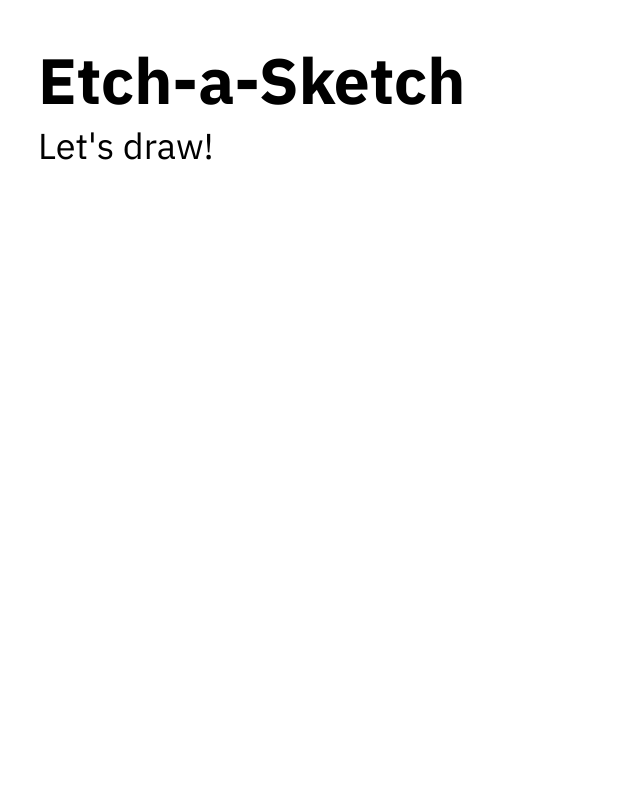
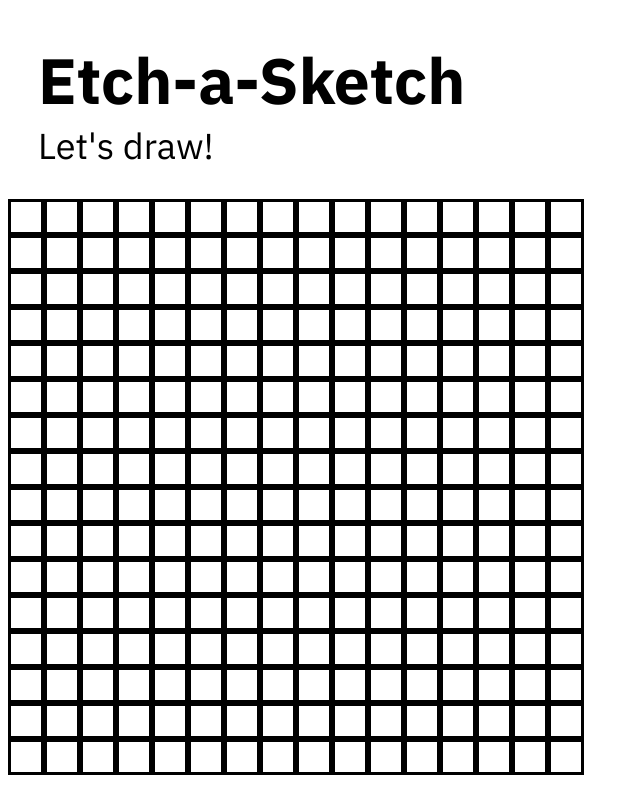
Before and after one commit to derrick235/etch-a-sketch, a plain HTML site: page index.html in a window 1280 px wide. Shown: the whole page, without its empty margins (0-640 px from the left). Drawn offline with Linux system fonts and the light colour scheme.

Commit message:
Add draft of 16x16 square grid
Use Js to add a 16x16 square grid with a border
to differentiate each div.

```diff
--- a/script.js
+++ b/script.js
@@ -0,0 +1,13 @@
+const grid = document.querySelector(".grid");
+
+// add grid of 16x16 square divs
+for (let i = 0; i < 16; i++) {
+  let row = document.createElement("div");
+  row.classList.add("row");
+  grid.appendChild(row);
+  for (let j = 0; j < 16; j++) {
+    let gridBox = document.createElement("div");
+    gridBox.classList.add("grid-box");
+    row.appendChild(gridBox);
+  }
+}
--- a/style.css
+++ b/style.css
@@ -17,3 +17,18 @@ body {
   font-weight: 400;
   margin: 0px;
 }
+
+.grid, .row {
+  display: flex;
+}
+
+.grid {
+  flex-direction: column;
+}
+
+.grid-box {
+  height: 30px;
+  width: 30px;
+  border: 3px solid black;
+  flex: 0 0 auto;
+}
```
